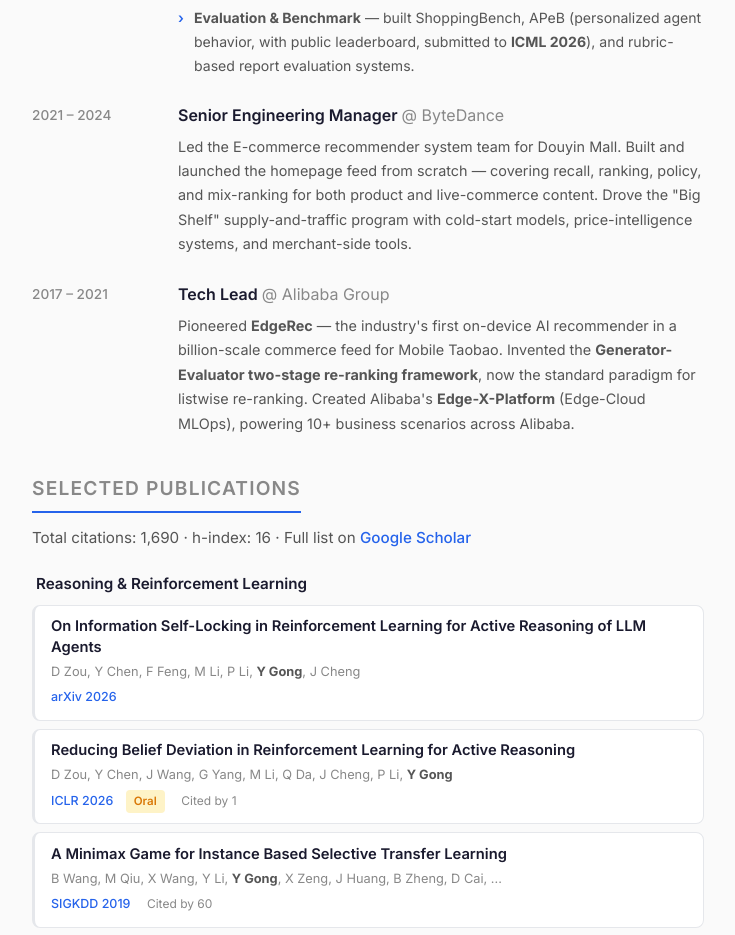
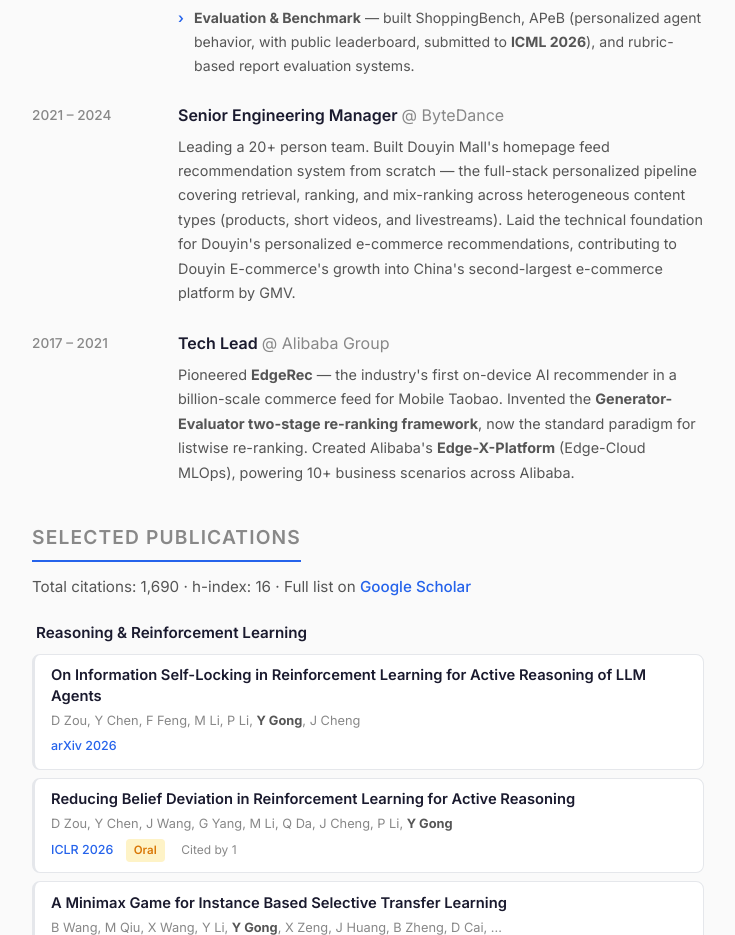
Before and after one commit to gy910210/gongyu_homepage, a website: page index.html in a window 1280 px wide. Shown: the part 1343-2278 px from the top of the page, without its empty margins (272-1007 px from the left). Drawn offline with Linux system fonts and the light colour scheme.

Commit message:
Revamp ByteDance experience with Douyin Mall details

```diff
--- a/index.html
+++ b/index.html
@@ -93,10 +93,11 @@
           <div class="timeline-content">
             <h3>Senior Engineering Manager <span class="org">ByteDance</span></h3>
             <p>
-              Led the E-commerce recommender system team for Douyin Mall. Built and launched the homepage feed from
-              scratch &mdash; covering recall, ranking, policy, and mix-ranking for both product and live-commerce content.
-              Drove the "Big Shelf" supply-and-traffic program with cold-start models, price-intelligence systems,
-              and merchant-side tools.
+              Leading a 20+ person team. Built Douyin Mall's homepage feed recommendation system from scratch &mdash;
+              the full-stack personalized pipeline covering retrieval, ranking, and mix-ranking across heterogeneous
+              content types (products, short videos, and livestreams). Laid the technical foundation for Douyin's
+              personalized e-commerce recommendations, contributing to Douyin E-commerce's growth into China's
+              second-largest e-commerce platform by GMV.
             </p>
           </div>
         </div>
```
